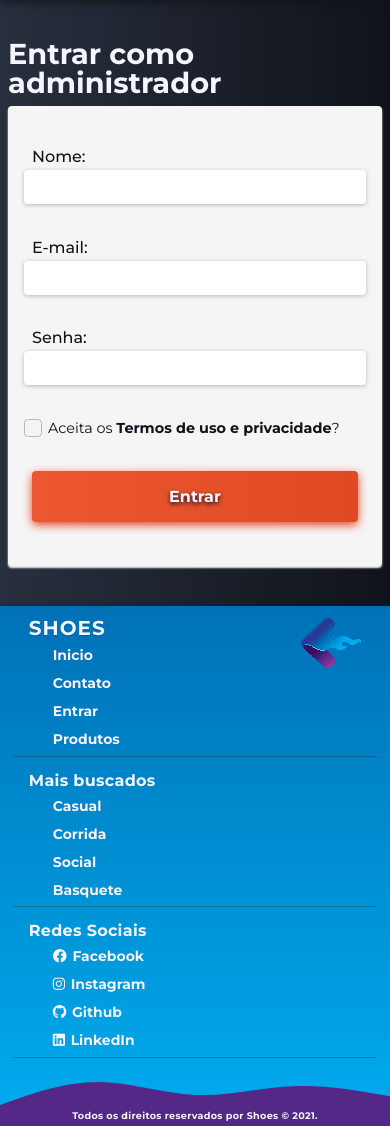
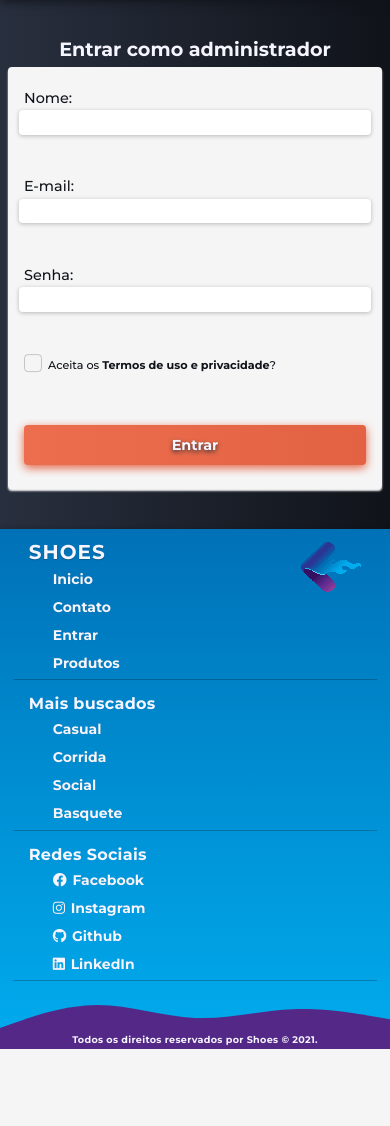
Before and after one commit to Deofino/FinalSemestrePW, a PHP site: page /Escola/admin in a window 390 px wide. Shown: the part 80-1206 px from the top of the page. After the commit the page ends 1129 px from the top, so only its background shows below. Run offline with PHP 8.4, Linux system fonts and the light colour scheme; some libraries are stand-ins or nearby versions.

Commit message:
Validacao campos login delfino segunda

```diff
--- a/app/view/login.twig
+++ b/app/view/login.twig
@@ -1,4 +1,6 @@
 {% extends "./template/html.twig" %}
+
+{% block title %}Shoes | Entrar {% endblock %}
 
 {% block metas_data %}
 
@@ -12,44 +14,49 @@
     <main id="main_container_login">
         <div id="div_form">
             <h2>Entrar como administrador</h2>
-            <form action="" method="post" class="form">
+            <form action="/admin/login" method="post" class="form">
                 <div class="form-item col">
                     <label for="name" class="item-label">Nome:</label>
                     <input type="text" class="item-input" name="name" id="name" maxlength="100">
                     <div class="div_message">
-                        <p class="message">o</p>
+                        <p class="message"></p>
                     </div>
                 </div>
                 <div class="form-item col">
                     <label for="email" class="item-label">E-mail:</label>
                     <input type="email" class="item-input" name="email" id="email" maxlength="100">
                     <div class="div_message" >
-                        <p class="message">o</p>
+                        <p class="message"></p>
                     </div>
                 </div>
                 <div class="form-item col">
                     <label for="password" class="item-label">Senha:</label>
                     <input type="password" class="item-input" name="password" id="password" maxlength="50">
                     <div class="div_message">
-                        <p class="message">o</p>
+                        <p class="message"></p>
                     </div>
                 </div>
-                <div class="form-item row">
-                    <label for="terms" class="item-label">Aceita os <strong>Termos de uso e privacidade</strong>?</label>
-                    <label for="terms" id="check"></label>
-                    <input type="checkbox" class="item-input" hidden name="terms" id="terms">
+                <div class="form-item col">
+                    <div class="row">
+                        <label for="check" class="item-label">Aceita os <strong>Termos de uso e privacidade</strong>?</label>
+                        <label for="terms" id="check" class="inative"></label>
+                        <input type="checkbox" class="item-input" hidden name="terms" id="terms">
+                    </div>
                     <div class="div_message">
                         <p class="message"></p>
                     </div>
                 </div>
                 <div class="form-item">
-                    <input type="button" class="button button_primary" name="button_submit" value="Entrar" id="button_submit">
+                    <button type="submit" class="button button_primary" name="button_submit" id="button_submit">Entrar</button>
                 </div>
             </form>
         </div>
     </main>
+
+
+
 {% endblock %}
 
 {% block scripts %}
-
+    <script src="./js/login.js"></script>
 {% endblock %}
--- a/public/css/footer.css
+++ b/public/css/footer.css
@@ -88,12 +88,12 @@
     content: '';
     position: absolute;
     bottom: -1px;
-    left: -4px;
+    left: -1px;
     height: 1px;
     width: 0;
     transition: .4s ease;
     opacity: .3;
-    background-color: var(--dark_blue);
+    background-color: var(--white);
 }
 footer li:hover::after {
     width: 110%;
--- a/public/css/index.css
+++ b/public/css/index.css
@@ -9,6 +9,7 @@
 
     background-position: center;
     background-size: cover;
+    image-rendering: pixelated;
     background-repeat: no-repeat;
     background-attachment: fixed;
 
--- a/public/css/login.css
+++ b/public/css/login.css
@@ -1,4 +1,4 @@
-input{
+input, button{
     outline: none;
     border: none;
 	font-family: 'Montserrat', Verdana, Arial, sans-serif;
@@ -29,9 +29,7 @@
     padding: 1rem;
     width: 100%;
     height: 100%;
-    max-width:760px;
-    min-height: 460px;
-    max-height: 760px;
+    min-height: 500px;
     display: flex;
     justify-content: space-evenly;
     flex-direction: column;
@@ -41,16 +39,20 @@
 }
 main > #div_form > form > div{
     width: 100%;
+    position: relative;
     padding: .5rem;
+    /* background-color: #333; */
     display: flex;
     align-items: center;
 }
 main > #div_form > form > div.col{
+    width: 100%;
     flex-direction: column;
 }
 main > #div_form > form > div.row{
     position: relative;
     display: flex;
+    width: 100%;
     flex-direction: row;
 }
 #div_form > form > div.col input{
@@ -65,38 +67,136 @@
     font-weight: 500;
     margin-bottom: .3rem;
 }
+.div_message{
+    opacity: 0;
+    width: 100%;
+    margin: .3rem 0 0 ;
+    /* background-color: #aaa; */
+    padding: .5rem;
+    transition: .3s ease;
+    margin-left: -50%;
+    box-shadow: 2px 2px 4px var(--shadow);
+    border-radius: 4px;
+}
 
-#div_form > form > div.col .div_message{
-    display: none; /*Fazer mais tarde as validacoes com AJAX*/
+.div_message > p{
+    font-weight: 600;
+    font-size: .8rem;
 }
-#div_form > form > div.row label{
-    order: 2;
-    margin-left: 1rem;
-    font-size: .9rem;
+@media screen and (max-width: 600px){
+    .div_message > p{
+        font-size: .7rem;
+    }
 }
-#div_form > form > div.row #check{
-    content: 'x';
+.div_message.success{
+    border: 1px solid var(--success);
+    margin-left: 0;
+    opacity: 1;
+    background-color: var(--bg_success);
+    display: block !important;
+}
+.div_message.success > p{
+    color: var(--success);
+}
+.div_message.error{
+    border: 1px solid var(--error);
+    margin-left: 0;
+    opacity: 1;
+    background-color: var(--bg_error);
+    display: block !important;
+}
+.div_message.error > p{
+    color: var(--error);
+}
+#div_form > form div.col > div.row{
+    position: relative;
+}
+#div_form > form div.row{
+    width: 100%;
+}
+#div_form > form div.row #check{
+    content: '';
     width: 18px;
     position: absolute;
     bottom: 50%;
     margin: 0;
     left: 0;
-    transform: translateY(50%);
+    transition: .3s ease;
+    transform: translateY(45%);
+    opacity: .8;
     border-radius: 4px;
     height: 18px;
     border: 1px solid var(--shadow);
 }
-#div_form > form > div #button_submit{
-    align-self: flex-end;
+#div_form > form div.row #check.active{
+    border: 1px solid var(--black);
+    background-color: var(--accent_color);
+}
+#div_form > form div.col > div.row label{
+    order: 2;
+    margin-left: 2rem;
+    font-size: .9rem;
+}
+#div_form > form > .form-item #button_submit{
     border-radius: 4px;
+    margin-top: .5rem;
     box-shadow: 0 3px 10px var(--accent_color_dark);
     width: 100%;
     padding: 1rem;
     font-size: 1rem;
+    opacity: .85;
+    position: absolute;
+    right: 0;
     font-weight: bold;
-    max-width: 500px;
+    max-width: 400px;
+    transition: .6s ease;
     color: var(--white);
     text-shadow: 0 2px 4px var(--black);
     cursor: pointer;
     background-image: linear-gradient(to right,var(--accent_color), var(--accent_color_dark)) ;
 }
+#div_form > form > .form-item #button_submit:hover{
+    opacity: 1;
+}
+
+@media screen and (max-width: 600px){
+    main #div_form > h2{
+        font-size: 1.2rem;
+    }
+    #div_form > form > div.col input{
+        padding: .3rem;
+        font-size: .8rem;
+    }
+    #div_form > form > div.col label{
+        font-size: .9rem;
+        margin-bottom: .3rem;
+    }
+    #div_form > form > div.row label{
+        order: 2;
+        margin-left: 1rem;
+        font-size: .7rem;
+    }
+
+    main > #div_form > form{
+        padding: .5rem;
+        min-height: 50vh;
+    }
+
+    #div_form > form > .form-item #button_submit{
+        width: 100%;
+        max-width: 100%;
+        position: relative;
+        padding: .7rem;
+        font-size: .9rem;
+    }
+
+    #div_form > form > div.row #check{
+        width: 16px;
+        height: 16px;
+    }
+    #div_form > form div.col > div.row label{
+        order: 2;
+        margin-left: 1.5rem;
+        font-size: .7rem !important;
+    }
+}
--- a/public/css/reset.css
+++ b/public/css/reset.css
@@ -11,7 +11,7 @@
 	--primary_color: #65a7f1;
 	--primary_color_dark: #4c9fff;
 	--alternative_color: #B877F9;
-	--alternative_color_dark: #6d35a5;
+	--alternative_color_dark: #542886;
 	--white: #F5F5Ff;
 	--gray: #CAD3E3;
 	--black: #101319;
@@ -23,13 +23,10 @@
 	--light_blue: #00ACEE;
 	--light_purple: #933D97;
 
-
-
-
 	--bg_success: #DFF2BF;
-	--success: #4F8A10;
+	--success: #62a818;
 	--bg_error: #FFBABA;
-	--error: #D8000C;
+	--error: #9c030a;
 
 	scroll-behavior: smooth;
 }
@@ -65,6 +62,7 @@
 body {
 	line-height: 1;
 	padding-top: 80px;
+	transition: 1s all ease;
 }
 ol, ul {
 	list-style: none;
--- a/public/js/menu.js
+++ b/public/js/menu.js
@@ -1,6 +1,6 @@
 let btnMobile = document.getElementById('btn-mobile');
 let toggleMenu = function(event){
-    if(event.type == 'touchstart') event.preventDefaut();
+    if(event.type == 'touchstart') event.preventDefault();
     document.querySelector('#nav').
     classList.toggle('active');/*para todas as classe da nav, toggle adiciona caso não tenha e tira caso tenha*/
 }
```
Also changed, not shown: public/js/login.js (added, +137 -0 lines), 1 other file.
